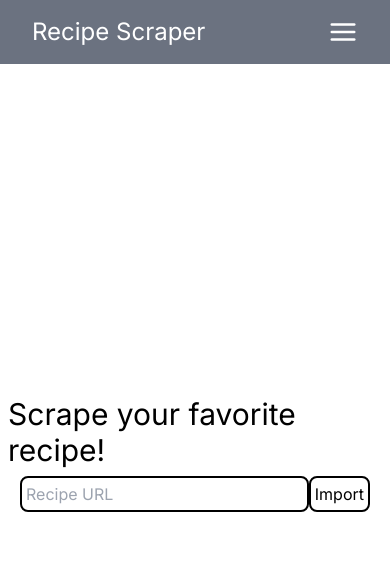
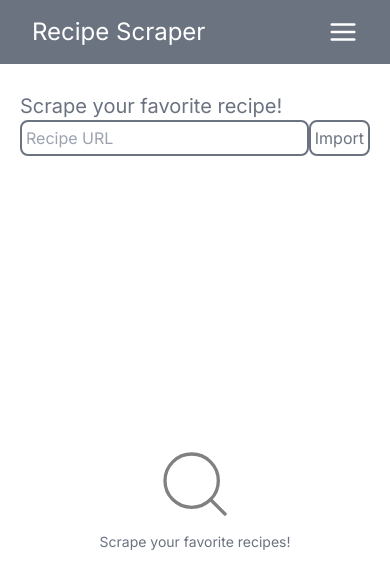
Before and after one commit to reloaddev/recipe_keeper, a Next.js app in the folder frontend/: page / in a window 390 px wide. Shown: the top 588 px of the page. Built offline with nearby package versions, Linux system fonts and the light colour scheme.

Commit message:
Adapt mobile design of scraper - add empty state - add loading state - add error state

```diff
--- a/frontend/package.json
+++ b/frontend/package.json
@@ -10,12 +10,15 @@
   },
   "dependencies": {
     "@prisma/client": "^5.13.0",
+    "lodash": "^4.17.21",
     "next": "14.2.3",
     "react": "^18",
     "react-dom": "^18",
-    "react-feather": "^2.0.10"
+    "react-feather": "^2.0.10",
+    "react-spinners": "^0.14.1"
   },
   "devDependencies": {
+    "@types/lodash": "^4.17.7",
     "@types/node": "^20",
     "@types/react": "^18",
     "@types/react-dom": "^18",
--- /dev/null
+++ b/frontend/src/app/empty-state.tsx
@@ -0,0 +1,10 @@
+import {Search} from "react-feather";
+
+export function EmptyState() {
+    return (
+        <div className="flex flex-col items-center mt-72 gap-2">
+            <Search size={80} strokeWidth={1}  color={"grey"}></Search>
+            <p className="text-sm text-gray-500">Scrape your favorite recipes!</p>
+        </div>
+    )
+}
--- /dev/null
+++ b/frontend/src/app/error-state.tsx
@@ -0,0 +1,10 @@
+import {Link} from "react-feather";
+
+export function ErrorState() {
+    return (
+        <div className="flex flex-col items-center mt-72 gap-2">
+            <Link size={80} strokeWidth={0.5} color={"red"}/>
+            <p className="text-red-500">Unsupported URL</p>
+        </div>
+    )
+}
--- a/frontend/src/app/globals.css
+++ b/frontend/src/app/globals.css
@@ -2,16 +2,6 @@
 @tailwind components;
 @tailwind utilities;
 
-html {
-    @apply h-full;
-}
-body {
-    @apply h-full;
-}
-div#__next {
-    @apply h-full;
-}
-
 .display-linebreak {
     white-space: pre-line;
 }
--- /dev/null
+++ b/frontend/src/app/header.tsx
@@ -0,0 +1,10 @@
+import {Menu} from "react-feather";
+
+export default function Header() {
+    return (
+        <header className="flex justify-between items-center bg-gray-500 h-16 p-8">
+            <h1 className="text-2xl text-white">Recipe Scraper</h1>
+            <Menu size={30} color="white"/>
+        </header>
+    )
+}
--- /dev/null
+++ b/frontend/src/app/loading-state.tsx
@@ -0,0 +1,9 @@
+import {ClockLoader} from "react-spinners";
+
+export function LoadingState({loading}: {loading: boolean}) {
+    return (
+        <div className="flex flex-col items-center mt-72">
+            <ClockLoader loading={loading} color={"grey"}></ClockLoader>
+        </div>
+    )
+}
--- a/frontend/src/app/page.tsx
+++ b/frontend/src/app/page.tsx
@@ -1,40 +1,16 @@
 "use client"
 
-import { useState } from "react";
-import Recipe from "./recipe/[id]";
-import { getSpider } from "../lib/scrape.util";
-import {Menu} from "react-feather";
+import Header from "@/src/app/header";
+import {RecipeParser} from "@/src/app/recipe-parser";
 
 export default function Home() {
 
-  const SCRAPER_URL = "http://localhost:9080/crawl.json";
-  const [url, setUrl] = useState('');
-  const [recipe, setRecipe] = useState(undefined);
-
-  async function scrape() {
-    if (url === '') return;
-    const spider = getSpider(url)
-    if (spider === undefined) return;
-    const response = await fetch(`${SCRAPER_URL}?spider_name=${getSpider(url)}&url=${url}`);
-    const json = await response.json();
-    setRecipe(() => ({...json.items[0], url: url}))
-  }
-
-  return (
-      <>
-          <header className="flex justify-between items-center bg-gray-500 h-16 p-8">
-              <h1 className="text-2xl text-white">Recipe Scraper</h1>
-              <Menu size={30} color="white"/>
-          </header>
-          <main className="h-[calc(100vh-4rem)] flex flex-col items-center justify-center p-2 sm:p-10 gap-2">
-              <h1 className="text-3xl">Scrape your favorite recipe!</h1>
-              <div className="flex justify-center w-full sm:w-3/4 px-3">
-                  <input type="text" onChange={event => setUrl(event.target.value)} value={url}
-                         className="w-5/6 border-2 border-black rounded-lg p-1" placeholder="Recipe URL"/>
-                  <button onClick={scrape} className="border-2 border-black rounded-lg p-1">Import</button>
-              </div>
-              {recipe != undefined && <Recipe recipe={recipe}/>}
-          </main>
-      </>
-  );
+    return (
+        <>
+            <Header/>
+            <main className="flex flex-col mt-5 p-2 sm:p-10">
+                <RecipeParser/>
+            </main>
+        </>
+    );
 }
--- /dev/null
+++ b/frontend/src/app/recipe-parser.tsx
@@ -0,0 +1,55 @@
+import RecipeView from "@/src/app/recipe/[id]";
+import {getSpider} from "@/src/lib/scrape.util";
+import {useState} from "react";
+import {isEmpty} from "lodash";
+import {EmptyState} from "@/src/app/empty-state";
+import {LoadingState} from "@/src/app/loading-state";
+import {ErrorState} from "@/src/app/error-state";
+
+export function RecipeParser() {
+
+    const SCRAPER_URL = "http://localhost:9080/crawl.json";
+    const [url, setUrl] = useState('');
+    const [recipe, setRecipe] = useState({});
+    const [isLoading, setIsLoading] = useState(false);
+    const [scrapeError, setScrapeError] = useState('');
+
+    async function scrape() {
+        setScrapeError('');
+        setIsLoading(true);
+        if (url === "") {
+            setIsLoading(false);
+            return;
+        }
+        const spider = getSpider(url)
+        if (spider === undefined) {
+            setIsLoading(false);
+            setScrapeError("Unsupported URL");
+            return;
+        }
+        const response = await fetch(`${SCRAPER_URL}?spider_name=${getSpider(url)}&url=${url}`);
+        const json = await response.json();
+        setRecipe(() => ({...json.items[0], url: url}))
+        setTimeout(() => setIsLoading(false), 2000);
+    }
+
+    return (
+        <div className="px-3">
+            <h1 className="text-xl text-gray-500">Scrape your favorite recipe!</h1>
+            <div className="flex w-full sm:w-3/4">
+                <input type="text"
+                       className="w-5/6 border-2 border-gray-500 rounded-lg p-1" placeholder="Recipe URL"
+                       onChange={event => setUrl(event.target.value)} value={url}/>
+                <button
+                    className="text-gray-500 border-2 border-gray-500 rounded-lg p-1"
+                    onClick={scrape}>
+                    Import
+                </button>
+            </div>
+            {!isLoading && !scrapeError && !isEmpty(recipe) && <RecipeView recipe={recipe}/>}
+            {!isLoading && !scrapeError && isEmpty(recipe) && <EmptyState/>}
+            {!isLoading && scrapeError && <ErrorState/>}
+            {isLoading &&<LoadingState loading={isLoading}/>}
+        </div>
+    )
+}
--- a/frontend/src/app/recipe/[id].tsx
+++ b/frontend/src/app/recipe/[id].tsx
@@ -1,12 +1,12 @@
-import { Ingredient } from "@/src/lib/scrape.util";
+import {Recipe} from "@/src/lib/scrape.util";
 
-export default function Recipe(recipe: any) {
+export default function RecipeView({recipe}: {recipe: Recipe}) {
 
-    const title = recipe.recipe.title;
-    const ingredientList: Ingredient[] = recipe.recipe.ingredients;
-    const instructions: string = recipe.recipe.instructions;
-    const ingredientItems = ingredientList.map(ingredient => <li>{ingredient.amount} {ingredient.name}</li>)
-    const formattedInstructions = instructions.replaceAll("<br>", "\n").trimEnd();
+    const title = recipe.title;
+    const ingredientList = recipe.ingredients;
+    const instructions = recipe.instructions;
+    const ingredientItems = ingredientList?.map(ingredient => <li key={ingredient.name}>{ingredient.amount} {ingredient.name}</li>)
+    const formattedInstructions = instructions?.replaceAll("<br>", "\n").trimEnd();
 
     async function saveRecipe() {
         await fetch("/api", {
@@ -17,13 +17,13 @@ export default function Recipe(recipe: any) {
     }
 
     return (
-        <div className="w-full mt-10 p-10 border-solid border-2 border-black rounded-lg">
+        <div className="flex flex-col my-5 sm:mt-20 p-5 sm:p-10 border-solid border-2 border-black rounded-lg">
             <h1 className="text-2xl">{title}</h1>
             <h1 className="text-xl mt-7">Ingredients</h1>
             <ul>{ingredientItems}</ul>
             <h1 className="text-xl mt-7">Instructions</h1>
             <div className="display-linebreak">{formattedInstructions}</div>
-            <button onClick={saveRecipe} className="border-2 border-black rounded-lg p-1">Save</button>
+            <button onClick={saveRecipe} className="mt-5 border-2 border-black rounded-lg p-1 ml-auto">Save</button>
         </div>
     )
 
```
Also changed, not shown: frontend/src/lib/scrape.util.ts (+5 -5 lines), 1 other file (tests, documents, lock files or other folders).
